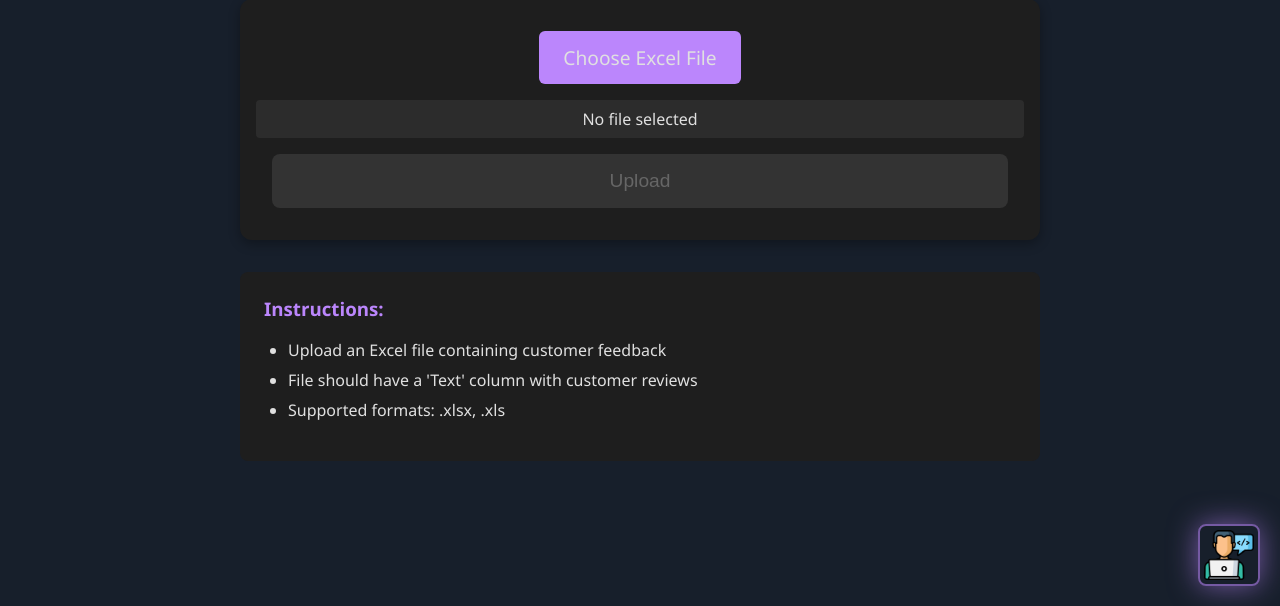
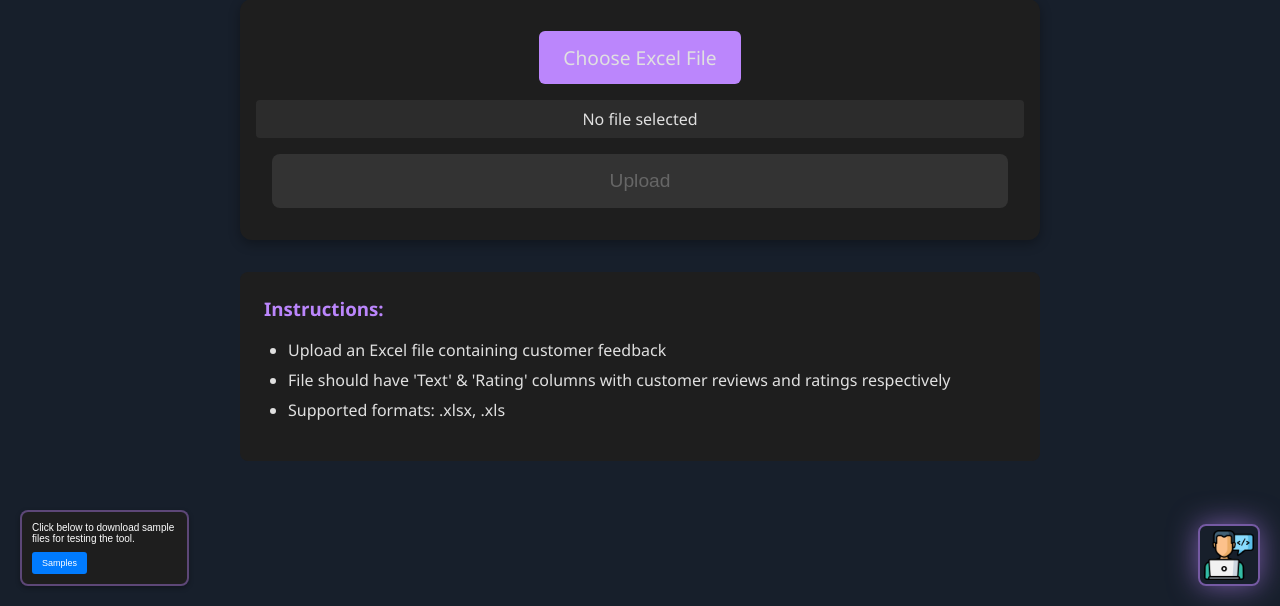
Before and after one commit to Adithya2369/SAFA, a Flask app: page / in a window 1280 px wide. Shown: the part 194-800 px from the top of the page. Run offline with Flask 3, Linux system fonts and the light colour scheme.

Commit message:
Added sample downloads

```diff
--- a/templates/home.html
+++ b/templates/home.html
@@ -6,6 +6,41 @@
     <title>Customer Feedback Analyser</title>
     <script src="https://code.jquery.com/jquery-3.6.0.min.js"></script>
     <link rel="stylesheet" href="../static/styles.css">
+    <style>
+    .sample-download-box {
+        position: fixed;
+        bottom: 20px;
+        left: 20px;
+        background-color: #1e1e1e;
+        color: white;
+        border: 2px solid rgba(187, 134, 252, 0.4);
+        border-radius: 8px;
+        padding: 10px;
+        width: 145px; /* Reduced width */
+        font-family: Arial, sans-serif;
+        box-shadow: 0 2px 5px rgba(0,0,0,0.3);
+    }
+
+    .sample-download-box p {
+        margin: 0 0 8px 0;
+        font-size: 10px;
+    }
+
+    .sample-download-box a {
+        display: inline-block;
+        padding: 6px 10px;
+        background-color: #007BFF;
+        color: white;
+        text-decoration: none;
+        border-radius: 3px;
+        font-size: 9px;
+    }
+
+    .sample-download-box a:hover {
+        background-color: #0056b3;
+    }
+</style>
+
 </head>
 <body>
     <div class="container">
@@ -15,6 +50,10 @@
                 <h1 class="tagline">A Customer Feedback Analyser</h1>
             </div>
         </header>
+        <div class="sample-download-box">
+        <p>Click below to download sample files for testing the tool.</p>
+        <a href="https://drive.google.com/drive/folders/1hSip0BHe0qx3b_f117CeW2Rx0fgYupjY?usp=sharing" target="_blank">Samples</a>
+    </div>
 
         <div class="upload-container">
             <form id="uploadForm" action="/upload" method="post" enctype="multipart/form-data">
@@ -30,7 +69,7 @@
             <h3>Instructions:</h3>
             <ul>
                 <li>Upload an Excel file containing customer feedback</li>
-                <li>File should have a 'Text' column with customer reviews</li>
+                <li>File should have 'Text' & 'Rating' columns with customer reviews and ratings respectively</li>
                 <li>Supported formats: .xlsx, .xls</li>
             </ul>
         </div>
```
Also changed, not shown: 9 other files.
